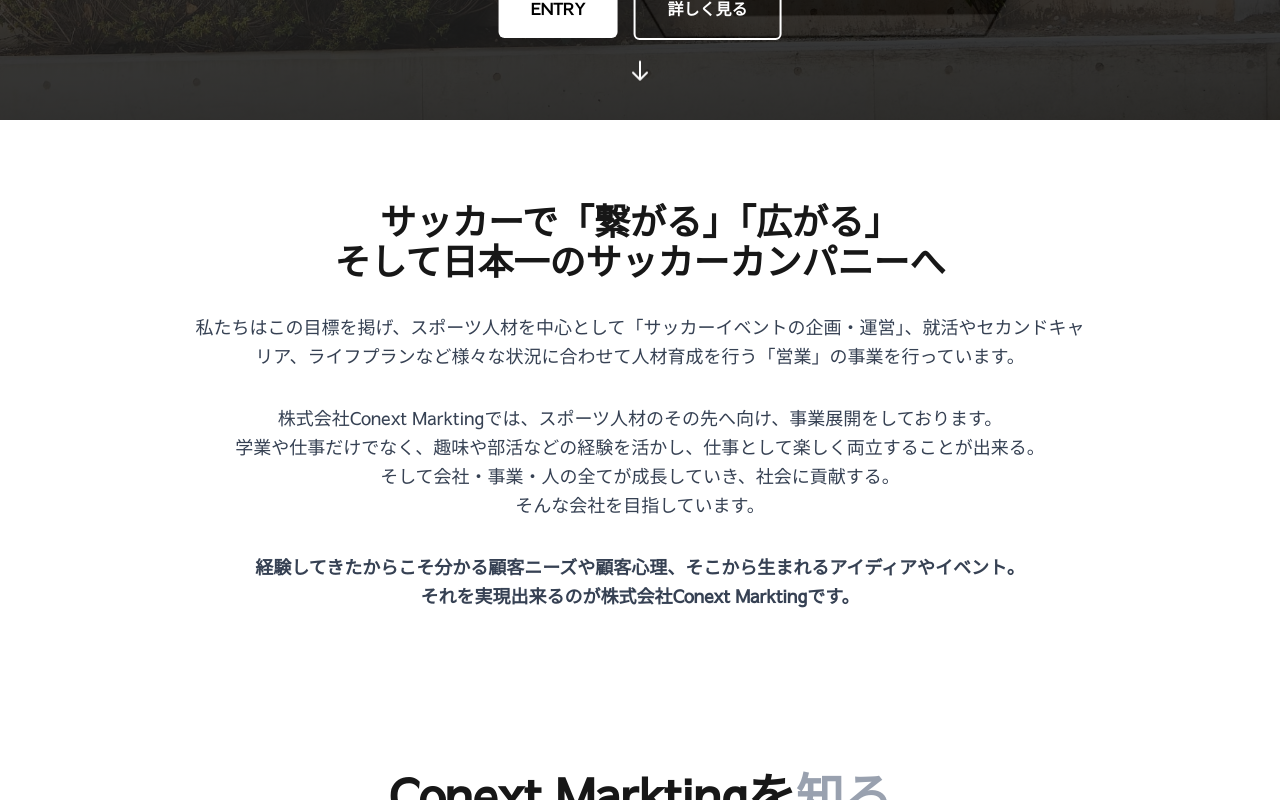
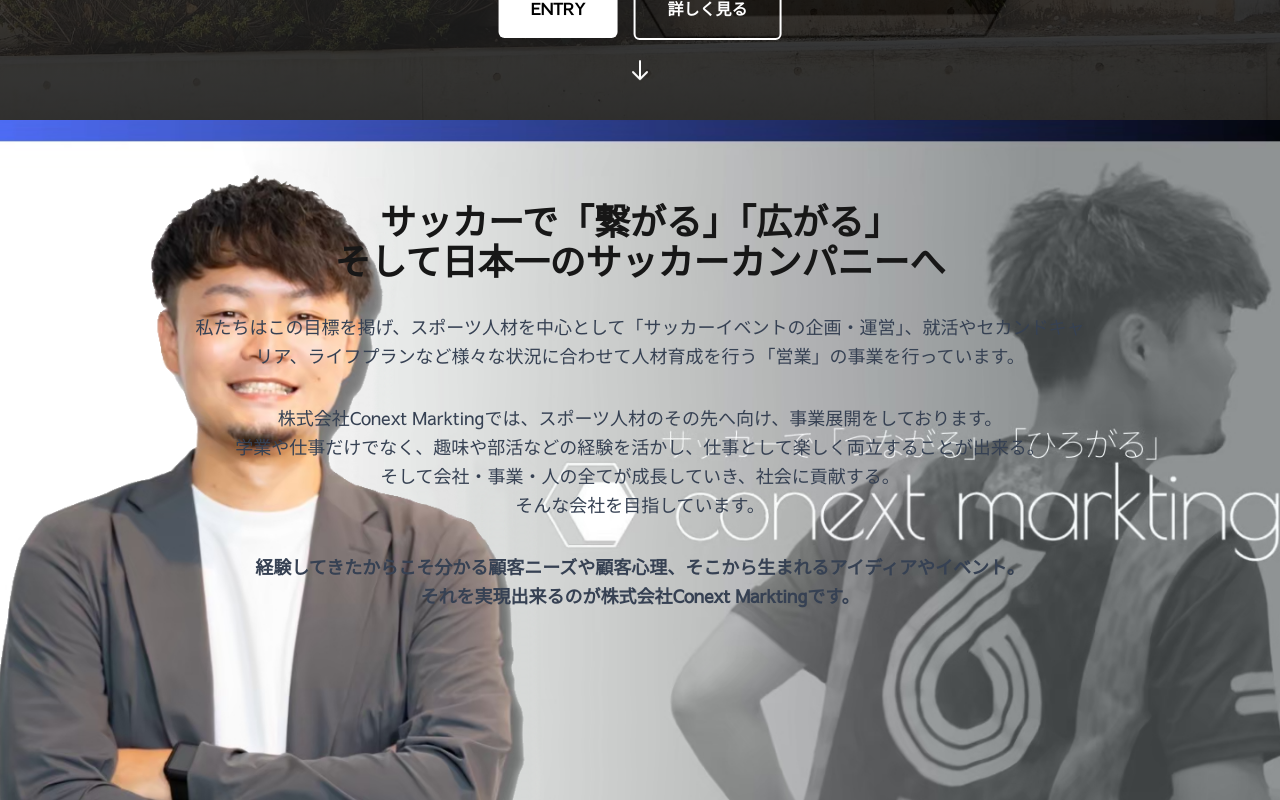
Before and after one commit to kitajima-2nd/ConextRecruiteSite_Ver2.0, a Next.js app: page / in a window 1280 px wide. Shown: the part 680-1480 px from the top of the page. Built offline with nearby package versions, Linux system fonts and the light colour scheme.

Commit message:
２番目のセクションの背景画像を追加 アニメーションを追加
セクション閲覧検知ロジックはまだないため、読み込みと同時に出るから
変更必要

```diff
--- a/components/sections/ConceptSection.tsx
+++ b/components/sections/ConceptSection.tsx
@@ -1,9 +1,43 @@
 "use client";
+
+import Image from "next/image";
+import { motion } from "motion/react";
 
 export default function ConceptSection() {
   return (
-    <section className="py-20 bg-white">
-      <div className="container mx-auto px-4">
+    <section className="py-20 bg-white relative min-h-screen">
+      {/* 背景画像の設定 */}
+        {/* 浅沼背景画像 */}
+        <motion.div
+          initial={{ x:"100%" }}
+          animate={{ x: 0 }}
+          transition={{ duration: 0.2 }}
+          className="absolute inset-0 w-full h-full z-0"
+        >
+          <Image
+            src="/images/asanuma_bk.png"
+            alt="浅沼背景画像"
+            fill
+            className="object-cover"
+            priority
+          />
+        </motion.div>
+        {/* 浅沼オンリー画像 */}
+        <motion.div
+          initial={{ x:"-100%" }}
+          animate={{ x: 0 }}
+          transition={{ duration: 0.2 , delay: 0.3 }}
+          className="absolute inset-0 w-full h-full z-10"
+        >
+          <Image
+            src="/images/asanuma_only.png"
+            alt="浅沼オンリー画像"
+            fill
+            className="object-cover"
+            priority
+          />
+        </motion.div>
+      <div className="absolute z-20 container mx-auto px-4">
         <div className="max-w-4xl mx-auto text-center">
           <h2 className="text-3xl md:text-4xl font-bold mb-8">
             サッカーで「繋がる」「広がる」
--- a/components/sections/HeroSection.tsx
+++ b/components/sections/HeroSection.tsx
@@ -1,6 +1,7 @@
 "use client";
 
 import Image from "next/image";
+import { motion } from "motion/react";
 import { useHeroAnimation } from "@/hooks/useHeroAnimation";
 
 export default function HeroSection() {
@@ -16,8 +17,13 @@
         {/* グラデーションオーバーレイ */}
         <div className="absolute inset-0 bg-gradient-to-b from-black/50 to-black/80 z-20" />
 
-        {/* member_image.jpg - 前面の画像 */}
-        <div className="absolute inset-0 w-full h-full z-0 ">
+        {/* member_image.jpg - 背面の画像 */}
+        <motion.div
+          initial={{ x:"-100%" }}
+          animate={{ x: 0 }}
+          transition={{ duration: 0.5 }}
+          className="absolute inset-0 w-full h-full z-0 "
+          >
           <Image
             src="/images/member_image.jpg"
             alt="メンバー画像"
@@ -25,10 +31,15 @@
             className="object-cover"
             priority
           />
-        </div>
+        </motion.div>
 
-        {/* Toppage_Image.png - 薄くした背景画像 */}
-        <div className="absolute inset-0 w-full h-full z-10 opacity-40">
+        {/* Toppage_Image.png - 薄くした前面画像 */}
+        <motion.div
+          className="absolute inset-0 w-full h-full z-10 opacity-40"
+          initial={{ opacity: 0 }}
+          animate={{ opacity: 0.4 }}
+          transition={{ duration: 0.5 , delay: 0.5}}
+          >
           <Image
             src="/images/TopPage_Image.png"
             alt="背景画像"
@@ -36,11 +47,11 @@
             className="object-cover"
             priority
           />
-        </div>
+        </motion.div>
       </div>
 
       {/* メインコンテンツ */}
-      <div className={`relative z-20 text-left text-white px-4 transition-opacity duration-1000 ${opacityClass}`}>
+      <div className={`relative z-20 text-left text-white px-4 transition-opacity duration-2000 delay-1000 ${opacityClass}`}>
         <h1 className="text-5xl md:text-7xl font-bold mb-6 tracking-tight">
           Be a <span className="text-primary text-blue-900">Soccer</span> Company
         </h1>
--- a/hooks/useHeroAnimation.ts
+++ b/hooks/useHeroAnimation.ts
@@ -20,6 +20,6 @@
   return {
     isLoaded,
     fadeInTransition,
-    opacityClass: isLoaded ? "opacity-100" : "opacity-0",
+    opacityClass: isLoaded ? " opacity-100" : " opacity-0",
   };
 }
```
Also changed, not shown: public/images/asanuma_bk.png (added), public/images/asanuma_only.png (added).
